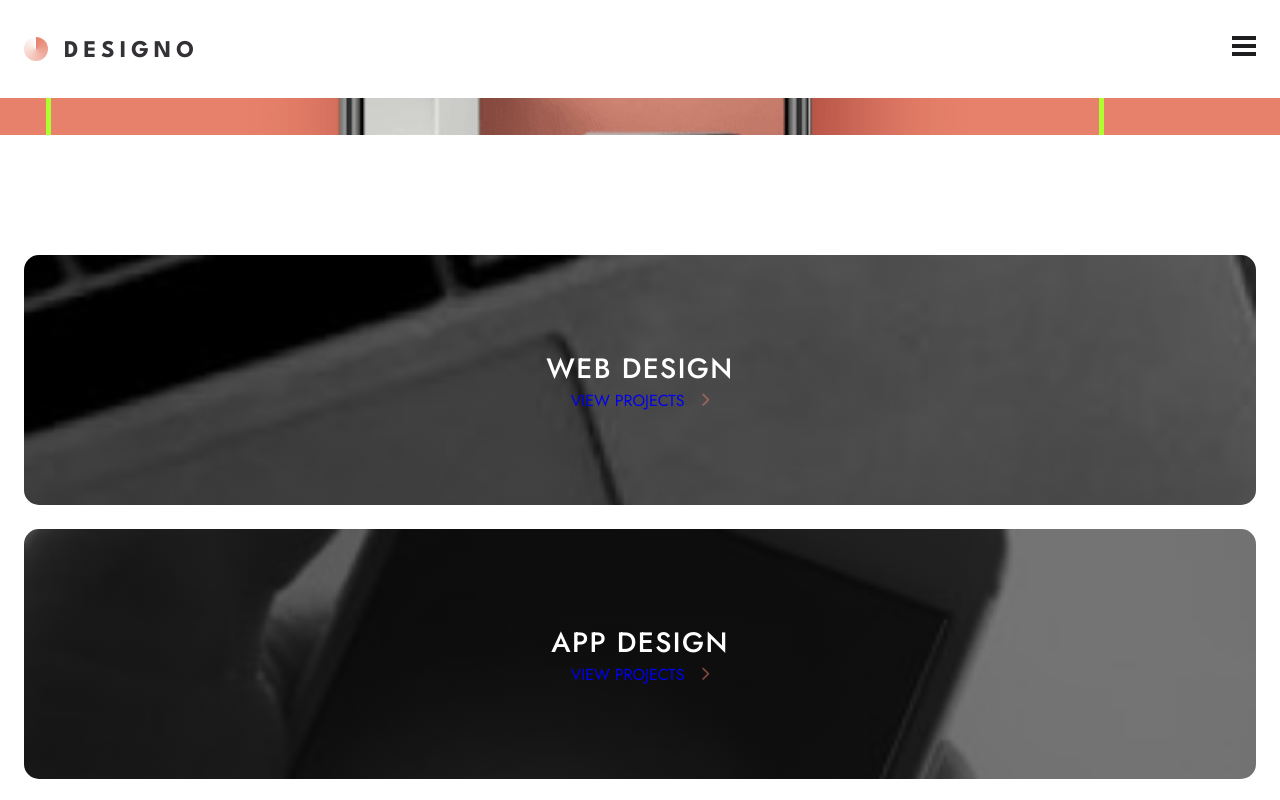
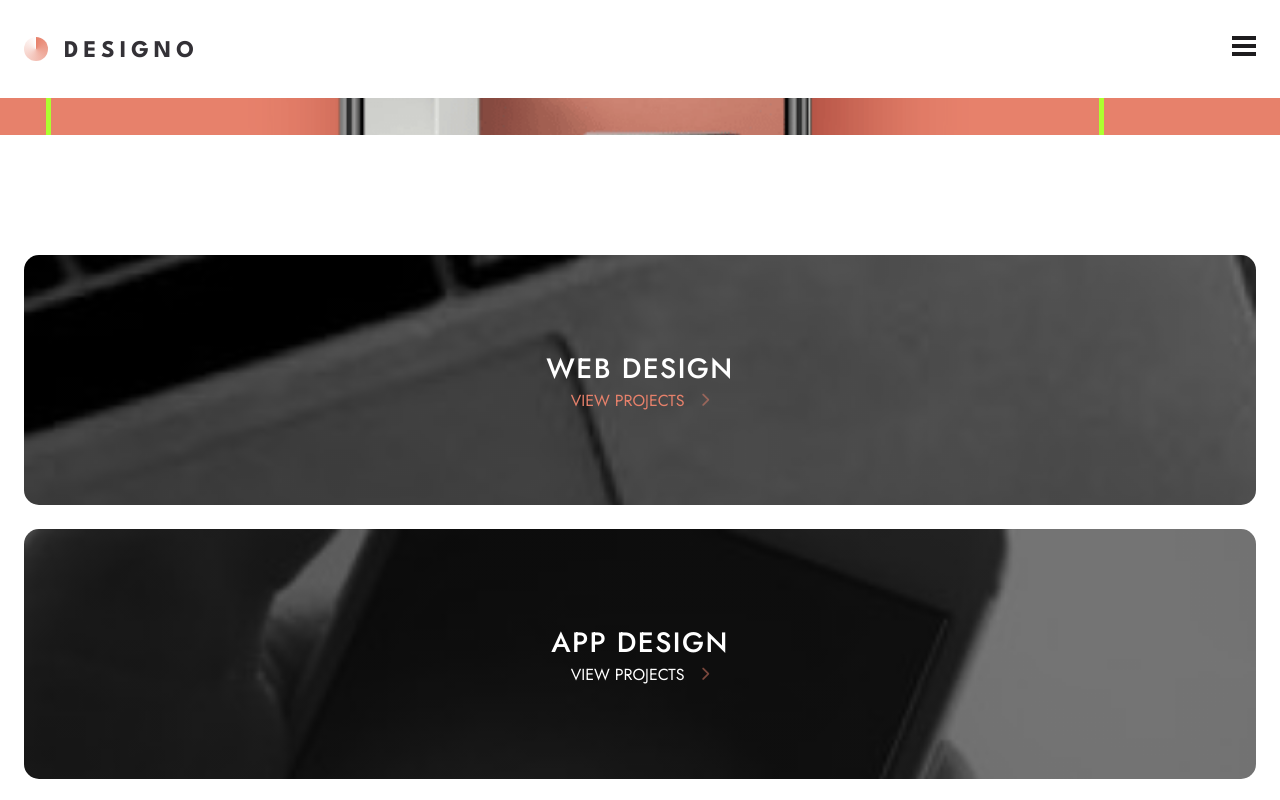
Before and after one commit to ringtho/designo, a React (Create React App) app: page / in a window 1280 px wide. In both pictures the pointer is over the link 639 px from the left and 1206 px from the top of the page. Shown: the part 806-1606 px from the top of the page. Built offline with nearby package versions, Linux system fonts and the light colour scheme; the HTML template or start-up script is replaced by a standard one.

Commit message:
Error fix on the Contact Component

```diff
--- a/src/index.css
+++ b/src/index.css
@@ -712,6 +712,16 @@ textarea:focus {
   text-decoration: none;
 }
 
+.link {
+  color: #FFFFFF;
+}
+
+.link:hover,
+.footer-nav.link:hover {
+  color: #E7816B;
+  transition: color 0.5s;
+}
+
 /* .navbar-small-screens {
   height: 100%;
   width: 100%;
--- a/src/pages/Contact.js
+++ b/src/pages/Contact.js
@@ -15,7 +15,7 @@ const Contact = () => {
             <main>
                 <section className="form-container">
 
-                    <div class="contact-wrapper">
+                    <div className="contact-wrapper">
                         <div className="contact-heading">
                             <h1>Contact Us</h1>
                             <p>
```
